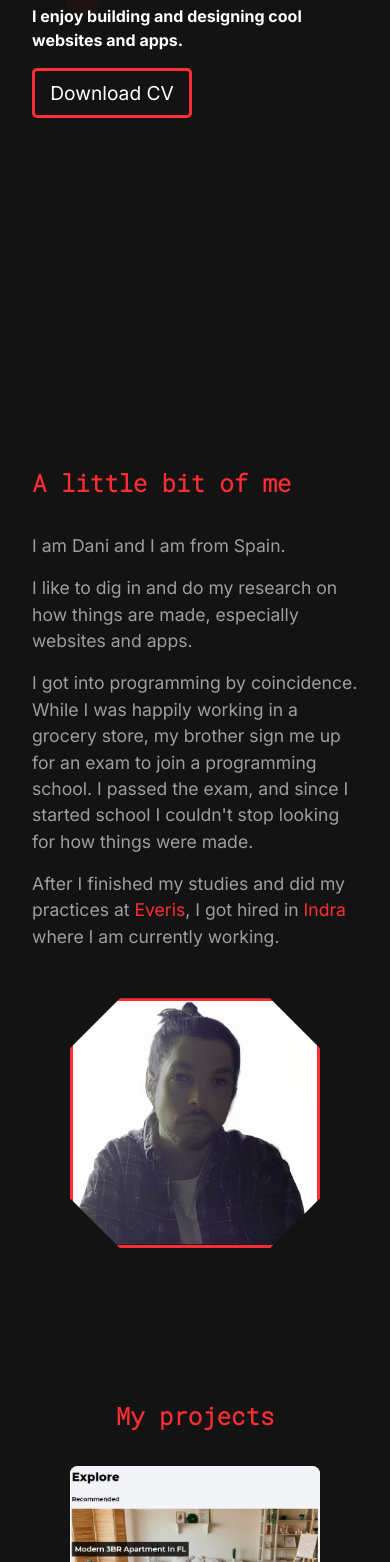
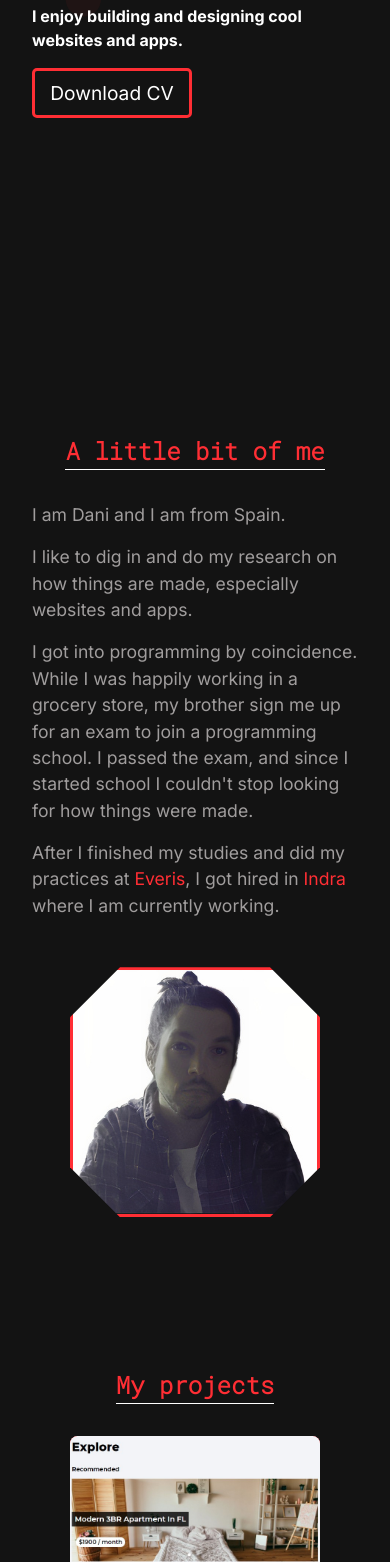
Before and after one commit to thirteendogs/portfolio-react, a React (Create React App) app: page / in a window 390 px wide. Shown: the part 438-2000 px from the top of the page. Built offline with nearby package versions, Linux system fonts and the light colour scheme.

Commit message:
Fixes: add media querys, add hiding navbar on scroll

```diff
--- a/src/App.css
+++ b/src/App.css
@@ -78,6 +78,14 @@ p {
   justify-content: space-between;
   align-items: center;
 }
+.navbar .visible {
+  top: 25px;
+  transition: transform 350ms;
+}
+.navbar .notvisible {
+  transform: translateY(-300%);
+  transition: transform 350ms;
+}
 .navbar__icon {
   align-self: center;
   font-size: 4rem;
@@ -115,6 +123,9 @@ p {
   }
   .navbar__menu[data-visible=true] {
     transform: translateX(0);
+  }
+  .navbar__menu[data-visible=false] {
+    transform: translateX(100%);
   }
 }
 .navbar__menu__link {
@@ -165,8 +176,9 @@ p {
 .button__setup {
   width: 100%;
   display: flex;
-  padding-top: 10em;
+  margin-bottom: 1rem;
   justify-content: center;
+  align-content: center;
 }
 
 .button {
@@ -237,7 +249,7 @@ p {
 .home {
   display: grid;
   place-content: center;
-  height: 100vh;
+  height: 70vh;
   padding-inline: 2rem;
 }
 
@@ -298,6 +310,7 @@ BREACKPOINTS
   height: 100vh;
   padding: 2rem;
   display: flex;
+  flex-direction: column;
   place-content: center;
   place-items: center;
 }
@@ -310,6 +323,22 @@ BREACKPOINTS
   padding-bottom: 2rem;
   font-size: 2em;
   color: #ff2e34;
+  place-self: center;
+  min-width: 1080px;
+}
+.about__title::after {
+  content: "";
+  display: block;
+  position: relative;
+  top: -23px;
+  right: -360px;
+  width: 150px;
+  height: 1px;
+  margin-left: 20px;
+  background-color: white;
+}
+.about__container {
+  display: inherit;
 }
 .about__paragraph {
   font-size: 1.5rem;
@@ -332,25 +361,40 @@ BREACKPOINTS
 
 @media (max-width: 1150px) {
   .about {
+    margin-top: 3rem;
+    padding-top: 5rem;
+    height: 100%;
+    min-height: 80vh;
+  }
+  .about__title {
+    min-width: 600px;
+  }
+  .about__container {
     flex-direction: column;
-    height: 100%;
+    align-items: center;
   }
   .about__text {
     margin: 0 0 2em 0;
   }
 }
-@media (max-width: 500px) {
+@media (max-width: 700px) {
   .about {
     height: 100%;
   }
   .about__text {
-    margin-top: 5rem;
+    margin-top: 2rem;
   }
   .about__title {
-    font-family: "Roboto Mono", monospace;
-    padding-bottom: 2rem;
+    min-width: 0;
+    padding: 0;
     font-size: 1.5rem;
     color: #ff2e34;
+    display: flex;
+    place-content: center;
+    border-bottom: 1px #fff solid;
+  }
+  .about__title::after {
+    display: none;
   }
   .about__paragraph {
     font-size: 1.1rem;
@@ -373,9 +417,31 @@ BREACKPOINTS
 }
 .projects__title {
   font-family: "Roboto Mono", monospace;
-  padding-bottom: 2rem;
+  margin-bottom: 2rem;
   font-size: 2em;
   color: #ff2e34;
+}
+.projects__title::after {
+  content: "";
+  display: block;
+  position: relative;
+  top: -23px;
+  right: -225px;
+  width: 150px;
+  height: 1px;
+  margin-left: 20px;
+  background-color: white;
+}
+.projects__title::before {
+  content: "";
+  display: block;
+  position: relative;
+  top: 26px;
+  right: 205px;
+  width: 150px;
+  height: 1px;
+  margin-left: 20px;
+  background-color: white;
 }
 .projects__container {
   width: 100%;
@@ -491,7 +557,6 @@ BREACKPOINTS
   }
   .projects__title {
     margin-top: 5rem;
-    font-size: 1.5rem;
   }
   .projects__container {
     flex-direction: column;
@@ -501,10 +566,26 @@ BREACKPOINTS
     margin-bottom: 3rem;
   }
 }
-@media screen and (max-width: 600px) {
+@media screen and (max-width: 700px) {
+  .projects__title {
+    font-size: 1.5rem;
+    border-bottom: 1px #fff solid;
+  }
+  .projects__title::after {
+    display: none;
+  }
+  .projects__title::before {
+    display: none;
+  }
   .projects__project__individualBox {
     height: 250px;
     width: 250px;
+  }
+  .projects__project__title {
+    font-size: 1rem;
+  }
+  .projects__project__external__link {
+    font-size: 2rem;
   }
   .projects__tech__container__item {
     height: 70px;
@@ -525,6 +606,28 @@ BREACKPOINTS
   color: #ff2e34;
   font-size: 2rem;
   margin-bottom: 4rem;
+}
+.work__title::after {
+  content: "";
+  display: block;
+  position: relative;
+  top: -23px;
+  right: -300px;
+  width: 150px;
+  height: 1px;
+  margin-left: 20px;
+  background-color: white;
+}
+.work__title::before {
+  content: "";
+  display: block;
+  position: relative;
+  top: 26px;
+  right: 205px;
+  width: 150px;
+  height: 1px;
+  margin-left: 20px;
+  background-color: white;
 }
 .work__container {
   background-color: #131313;
@@ -554,11 +657,31 @@ BREACKPOINTS
     height: 300px;
   }
 }
+@media (max-width: 700px) {
+  .work__title {
+    font-size: 1.5rem;
+    border-bottom: 1px #fff solid;
+  }
+  .work__title::before {
+    display: none;
+  }
+  .work__title::after {
+    display: none;
+  }
+  .work__container {
+    height: 220px;
+  }
+  .work__description {
+    font-size: 1rem;
+  }
+  .work__tech {
+    font-size: 1.5rem;
+  }
+}
 @media (max-width: 500px) {
   .work__title {
     margin-top: 1rem;
     margin-bottom: 3rem;
-    font-size: 1.5rem;
   }
   .work__container {
     width: 320px;
@@ -651,33 +774,28 @@ BREACKPOINTS
     height: 100%;
     min-height: 80vh;
   }
-  .contact__title {
-    border-bottom: 1px #fff solid;
-  }
-  .contact__title::before {
-    display: none;
-  }
-  .contact__title::after {
-    display: none;
-  }
   .contact__container {
-    width: 500px;
+    width: 600px;
   }
   .contact__form__text__input {
-    width: 500px;
+    width: 600px;
   }
   .contact__form__textarea__input {
-    width: 500px;
+    width: 600px;
   }
 }
-@media (max-width: 650px) {
+@media (max-width: 700px) {
   .contact__container {
     width: 350px;
   }
   .contact__title {
     font-size: 1.5rem;
+    border-bottom: 1px #fff solid;
   }
   .contact__title::after {
+    display: none;
+  }
+  .contact__title::before {
     display: none;
   }
   .contact__form__text__input {
--- a/src/assets/sass/components/_circular-button.scss
+++ b/src/assets/sass/components/_circular-button.scss
@@ -3,8 +3,9 @@
 .button__setup {
    width: 100%;
    display: flex;
-   padding-top: 10em;
+   margin-bottom: 1rem;
    justify-content: center;
+   align-content: center;
 }
 
 .button {
--- a/src/assets/sass/pages/_about.scss
+++ b/src/assets/sass/pages/_about.scss
@@ -5,8 +5,10 @@
    height: 100vh;
    padding: 2rem;
    display: flex;
+   flex-direction: column;
    place-content: center;
    place-items: center;
+
 
    &__text {
       max-width: 37.5em;
@@ -18,6 +20,25 @@
       padding-bottom: 2rem;
       font-size: 2em;
       color: $red-clr;
+      place-self: center;
+      min-width: 1080px;
+
+      &::after {
+         content: "";
+         display: block;
+         position: relative;
+         top: -23px;
+         right: -360px;
+         width: 150px;
+         height: 1px;
+         margin-left: 20px;
+         background-color: white;
+      }
+   }
+
+   &__container {
+      display: inherit;
+
    }
 
    &__paragraph {
@@ -45,34 +66,56 @@
 
 @media(max-width: 1150px) {
    .about {
-      flex-direction: column;
+      margin-top: 3rem;
+      padding-top: 5rem;
       height: 100%;
+      min-height: 80vh;
+
+      &__title {
+         min-width: 600px;
+      }
+
+      &__container {
+         flex-direction: column;
+         align-items: center;
+      }
       &__text {
          margin:0 0 2em 0;
       }
+
    }
 }
 
-@media(max-width: 500px) {
+@media(max-width: 700px) {
    .about {
       height: 100%;
 
       &__text {
-         margin-top: 5rem;
+         margin-top: 2rem;
       }
 
       &__title {
-         font-family: $mono-font;
-         padding-bottom: 2rem;
+         min-width: 0;
+         padding: 0;
          font-size: 1.5rem;
          color: $red-clr;
+            &::after {
+               display: none;
+         }
+         display: flex;
+         place-content: center;
+         border-bottom: 1px $white-clr solid;
       }
+
+
+
       &__paragraph {
          font-size: 1.1rem;
          font-weight: 400;
          color:$grey-clr;
          margin-bottom: 1rem;
       }
+
       &__photo {
          img {
             width: 250px;
--- a/src/assets/sass/pages/_home.scss
+++ b/src/assets/sass/pages/_home.scss
@@ -3,7 +3,7 @@
 .home {
    display: grid;
    place-content: center;
-   height: 100vh;
+   height: 70vh;
    padding-inline: 2rem;
 }
 
--- a/src/assets/sass/pages/_projects.scss
+++ b/src/assets/sass/pages/_projects.scss
@@ -11,9 +11,33 @@
 
    &__title {
       font-family: $mono-font;
-      padding-bottom: 2rem;
+      margin-bottom: 2rem;
       font-size: 2em;
       color: $red-clr;
+
+      &::after {
+         content: "";
+         display: block;
+         position: relative;
+         top: -23px;
+         right: -225px;
+         width: 150px;
+         height: 1px;
+         margin-left: 20px;
+         background-color: white;
+      }
+
+      &::before {
+         content: "";
+         display: block;
+         position: relative;
+         top: 26px;
+         right: 205px;
+         width: 150px;
+         height: 1px;
+         margin-left: 20px;
+         background-color: white;
+      }
    }
 
    &__container {
@@ -155,7 +179,6 @@
 
       &__title {
          margin-top: 5rem;
-         font-size: 1.5rem;
       }
 
       &__container {
@@ -170,13 +193,32 @@
    }
 }
 
-@media screen and (max-width: 600px) {
+@media screen and (max-width: 700px) {
    .projects {
+
+      &__title {
+         font-size: 1.5rem;
+         border-bottom: 1px $white-clr solid;
+
+         &::after{
+            display: none;
+         }
+         &::before{
+            display: none;
+         }
+      }
 
       &__project{
          &__individualBox {
             height:250px;
             width: 250px;
+         }
+
+         &__title {
+            font-size: 1rem;
+         }
+         &__external__link {
+            font-size: 2rem;
          }
       }
 
--- a/src/components/Navbar.jsx
+++ b/src/components/Navbar.jsx
@@ -3,6 +3,20 @@ import { FaWolfPackBattalion, FaBars, FaTimes } from 'react-icons/fa'
 
 const Navbar = () => {
   const [click, setClick] = useState(false)
+  const [show, setShow] = useState(true)
+
+  let prevScrollpos = window.pageYOffset
+  window.onscroll = function () {
+    const currentScrollPos = window.pageYOffset
+    if (prevScrollpos > currentScrollPos) {
+      setShow(true)
+      setClick(false)
+    } else {
+      setShow(false)
+      setClick(false)
+    }
+    prevScrollpos = currentScrollPos
+  }
 
   const handleNavToggle = () => {
     setClick(!click)
@@ -11,7 +25,8 @@ const Navbar = () => {
   return (
     <header id='home-page'>
       <nav aria-label='Main navigation' className='navbar'>
-        <div className='navbar__container'>
+
+        <div className={`navbar__container ${show ? 'visible' : 'notvisible'}`}>
 
           <a href='#home-page' className='navbar__logo'>
             <FaWolfPackBattalion className='navbar__icon' />
@@ -37,6 +52,7 @@ const Navbar = () => {
           </ul>
 
         </div>
+
       </nav>
     </header>
   )
--- a/src/components/pages/About.jsx
+++ b/src/components/pages/About.jsx
@@ -4,8 +4,9 @@ import Photo from '../../assets/img/Screenshot_2_.jpg'
 const About = () => {
   return (
     <section id='about-page' className='about' aria-label='About page'>
-      <div className='about__text'>
         <h1 className='about__title'>A little bit of me</h1>
+        <div className="about__container">
+        <div className='about__text'>
         <p className='about__paragraph'>I am Dani and I am from Spain. </p>
         <p className='about__paragraph'>I like to dig in and do my research on how things are made, especially websites and apps.</p>
         <p className='about__paragraph'>I got into programming by coincidence. While I was happily working in a grocery store, my brother sign me up for an exam to join a programming school. I passed the exam, and since I started school I couldn&apos;t stop looking for how things were made.
@@ -19,6 +20,7 @@ const About = () => {
       <picture className='about__photo'>
         <img src={Photo} alt='Photo of me, Daniel Nova Girbau' />
       </picture>
+      </div>
     </section>
   )
 }
--- a/src/components/pages/Home.jsx
+++ b/src/components/pages/Home.jsx
@@ -9,9 +9,9 @@ const Home = () => {
         <h2 className='home__thirthlinetitle'>I am a Front End Developer.</h2>
         <h3 className='home__fourthlinetitle'>I enjoy building and designing cool websites and apps.</h3>
         <a href='./assets/Resume Daniel Nova Girbau.pdf' className='btn' download>Download CV</a>
+      </div>
       <div className='button__setup'>
         <a className='button' href='#about-page' />
-      </div>
       </div>
     </section>
   )
```
Also changed, not shown: src/assets/sass/components/_navbar.scss (+15 -0 lines), src/assets/sass/pages/_contact.scss (+8 -16 lines), src/assets/sass/pages/_work.scss (+51 -1 lines), 1 other file (tests, documents, lock files or other folders).
